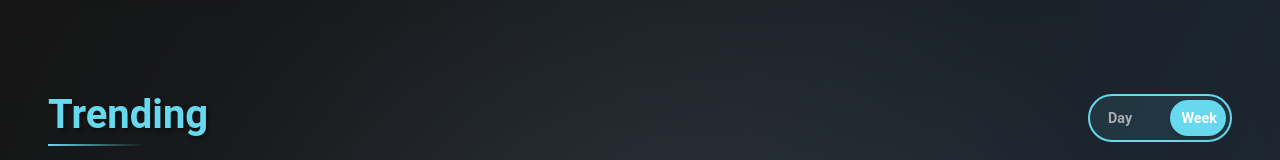
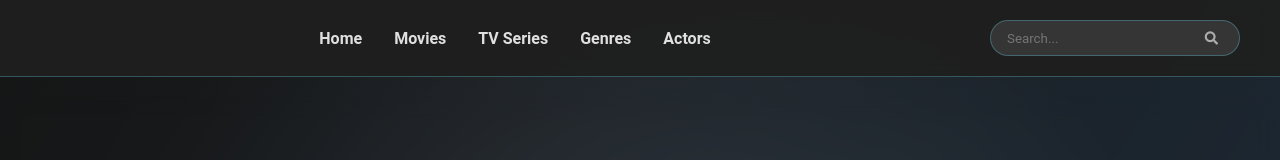
Before and after one commit to SimonOnyszczakHansen/MovieWebsite, an Angular app: page /home in a window 1280 px wide. Shown: the top 160 px of the page. Built offline with nearby package versions, Linux system fonts and the light colour scheme; no server answers.

Commit message:
added navbar

```diff
--- a/src/app/app.component.html
+++ b/src/app/app.component.html
@@ -1 +1,2 @@
+<app-navbar></app-navbar>
 <router-outlet></router-outlet>
--- a/src/app/app.component.ts
+++ b/src/app/app.component.ts
@@ -1,5 +1,5 @@
-import { Component } from '@angular/core';
-import { RouterOutlet } from '@angular/router';
+import { Component, OnInit } from '@angular/core';
+import { RouterOutlet, Router, NavigationEnd, Route } from '@angular/router';
 import { HttpClientModule } from '@angular/common/http';
 import { NavbarComponent } from "./navbar/navbar.component";
 
@@ -10,6 +10,16 @@ import { NavbarComponent } from "./navbar/navbar.component";
   templateUrl: './app.component.html',
   styleUrl: './app.component.css'
 })
-export class AppComponent {
+export class AppComponent implements OnInit {
   title = 'MovieWebsite';
+
+  constructor(private router: Router) {}
+
+  ngOnInit(): void {
+    this.router.events.subscribe((event) => {
+      if (event instanceof NavigationEnd) {
+        window.scrollTo(0, 0)
+      }
+    })
+  }
 }
--- a/src/app/movie-details/movie-details.component.css
+++ b/src/app/movie-details/movie-details.component.css
@@ -189,7 +189,7 @@ p[title]:before {
 
 .back-button {
     position: fixed;
-    top: 2rem;
+    top: 5rem;
     left: 2rem;
     padding: 0.8rem 1.5rem;
     background: rgba(102, 217, 239, 0.1);
--- a/src/app/movie-details/movie-details.component.html
+++ b/src/app/movie-details/movie-details.component.html
@@ -10,7 +10,7 @@
                 <h1>{{movie.title}}</h1>
 
                 <div *ngIf="trailerUrl">
-                    <a class="trailer-link" [href]="trailerUrl" target="_blank">🎬 Watch Trailer</a>
+                    <a class="trailer-link" [href]="trailerUrl" target="_blank"><i class="fas fa-film"></i> Watch Trailer</a>
                 </div>
 
                 <div class="movie-stats">
--- a/src/app/navbar/navbar.component.css
+++ b/src/app/navbar/navbar.component.css
@@ -1,4 +1,154 @@
-* {
+.navbar {
+    background: rgba(31, 31, 31, 0.95);
+    backdrop-filter: blur(10px);
+    border-bottom: 1px solid rgba(102, 217, 239, 0.3);
+    position: fixed;
+    top: 0;
+    width: 100%;
+    z-index: 1000;
+    padding: 1rem 0;
+}
+
+.navbar-toggle {
+    display: none;
+}
+
+.navbar-container {
+    max-width: 1200px;
+    margin: 0 auto;
+    padding: 0 2rem;
+    display: flex;
+    align-items: center;
+    justify-content: space-between;
+}
+
+.navbar-logo img {
+    height: 40px;
+    transition: transform 0.3s cubic-bezier(0.4, 0, 0.2, 1);
+    cursor: pointer;
+}
+
+.navbar-logo:hover img {
+    transform: scale(1.08);
+}
+
+.navbar-links {
+    display: flex;
+    gap: 2rem;
+    list-style: none;
     margin: 0;
     padding: 0;
 }
+
+.navbar-links a {
+    color: #E0E0E0;
+    text-decoration: none;
+    font-weight: bold;
+    position: relative;
+    padding: 0.5rem 0;
+    transition: all 0.3s ease;
+    cursor: pointer;
+}
+
+.navbar-links a::before {
+    content: '';
+    position: absolute;
+    bottom: 0;
+    left: 50%;
+    width: 0;
+    height: 2px;
+    background: #66D9EF;
+    transform: translateX(-50%);
+    transition: width 0.3s ease;
+}
+
+.navbar-links a:hover {
+    color: #66D9EF;
+}
+
+.navbar-links a:hover::before {
+    width: 100%;
+}
+
+.navbar-search {
+    position: relative;
+    display: flex;
+    align-items: center;
+    width: 250px;
+}
+
+.navbar-search input {
+    width: 100%;
+    padding: 0.6rem 1rem;
+    padding-right: 2.5rem;
+    background: rgba(255, 255, 255, 0.1);
+    border: 1px solid rgba(102, 217, 239, 0.3);
+    border-radius: 30px;
+    color: #E0E0E0;
+    font-family: 'Roboto', sans-serif;
+    transition: all 0.3s ease;
+}
+
+.navbar-search input:focus {
+    outline: none;
+    border-color: #66D9EF;
+    box-shadow: 0 0 12px rgba(102, 217, 239, 0.2);
+}
+
+.navbar-search button {
+    position: absolute;
+    right: 1rem;
+    background: none;
+    border: none;
+    color: rgba(224, 224, 224, 0.7);
+    cursor: pointer;
+    transition: color 0.3s ease;
+}
+
+.navbar-search button:hover {
+    color: #66D9EF;
+}
+
+@media (max-width: 768px) {
+    .navbar-toggle {
+        display: block;
+        order: 2;
+    }
+
+    .navbar-container {
+        padding: 0 1rem;
+        flex-wrap: wrap;
+    }
+
+    .navbar-links {
+        display: none;
+        width: 100%;
+        flex-direction: column;
+        text-align: center;
+        padding: 1rem 0;
+    }
+
+    .navbar-links.active {
+        display: flex;
+    }
+
+    .navbar-search {
+        width: 100%;
+        order: 3;
+        margin-top: 1rem;
+    }
+
+    .navbar-logo {
+        order: 1;
+    }
+
+    .navbar-toggle {
+        order: 2;
+        background: none;
+        border: none;
+        color: #66D9EF;
+        font-size: 1.5rem;
+        cursor: pointer;
+        display: block;
+    }
+}
--- a/src/app/navbar/navbar.component.html
+++ b/src/app/navbar/navbar.component.html
@@ -1 +1,23 @@
-<p>navbar works!</p>
+<nav class="navbar">
+    <div class="navbar-container">
+        <div class="navbar-logo" (click)="goToHome()">
+            <img>
+        </div>
+        <ul class="navbar-links" [class.active]="isMobileMenuOpen">
+            <li (click)="goToHome()"><a>Home</a></li>
+            <li (click)="goToMovies()"><a>Movies</a></li>
+            <li (click)="goToTVSeries()"><a>TV Series</a></li>
+            <li (click)="goToGenres()"><a>Genres</a></li>
+            <li (click)="goToActors()"><a>Actors</a></li>
+        </ul>
+        <div class="navbar-search">
+            <input type="text" placeholder="Search..." aria-label="Search">
+            <button>
+                <i class="fas fa-search"></i>
+            </button>
+        </div>
+        <button class="navbar-toggle" (click)="toggleMobileMenu()" aria-label="Toggle Navigation">
+            <i class="fas fa-bars"></i>
+        </button>
+    </div>
+</nav>
--- a/src/app/navbar/navbar.component.ts
+++ b/src/app/navbar/navbar.component.ts
@@ -1,4 +1,5 @@
 import { Component } from '@angular/core';
+import { Router } from '@angular/router';
 
 @Component({
   selector: 'app-navbar',
@@ -8,5 +9,41 @@ import { Component } from '@angular/core';
   styleUrl: './navbar.component.css'
 })
 export class NavbarComponent {
+  searchQuery: string = '';
+  isMobileMenuOpen: boolean = false;
 
+  constructor(private router: Router) { }
+
+  goToHome() {
+    this.router.navigate(['/home'])
+    this.closeMobileMenu()
+  }
+
+  goToMovies() {
+    this.closeMobileMenu()
+  }
+
+  goToTVSeries() {
+    this.closeMobileMenu()
+  }
+
+  goToGenres() {
+    this.closeMobileMenu()
+  }
+
+  goToActors() {
+    this.closeMobileMenu()
+  }
+
+  toggleMobileMenu() {
+    this.isMobileMenuOpen = !this.isMobileMenuOpen
+  }
+
+  closeMobileMenu() {
+    this.isMobileMenuOpen = false;
+  }
+
+  onSearch() {
+
+  }
 }
--- a/src/styles.css
+++ b/src/styles.css
@@ -2,13 +2,13 @@ body {
   background: linear-gradient(120deg, #1f1f1f 0%, #2c3e50 100%);
   min-height: 100vh;
   margin: 0;
-  padding: 0;
   color: #E0e0e0;
   font-family: 'Roboto', sans-serif;
   background-attachment: fixed;
   background-size: cover;
   background-repeat: no-repeat;
   position: relative;
+  padding-top: 6rem;
 }
 
 body::before {
```
